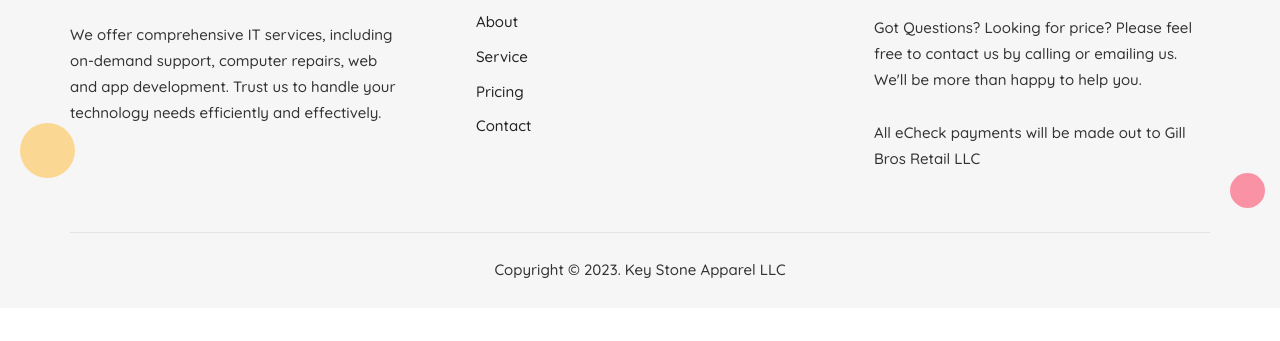
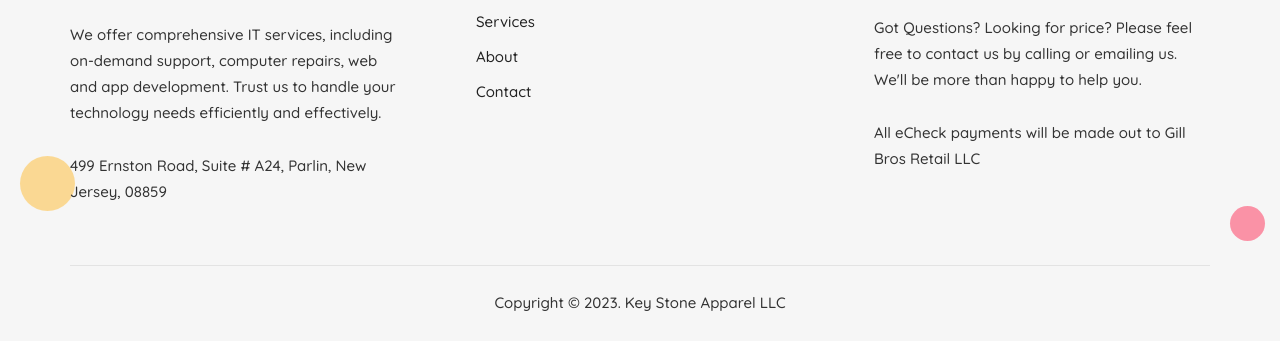
Before and after one commit to Leoneyy/ksap, a plain HTML site: page index.html in a window 1280 px wide. Shown: the part 3598-3939 px from the top of the page. Before the commit the page ends 3906 px from the top, so only its background shows below. Drawn offline with Linux system fonts and the light colour scheme.

Commit message:
Update index.html

```diff
--- a/index.html
+++ b/index.html
@@ -242,6 +242,9 @@
             <div class="col-lg-4 mt-4 mt-lg-0">
                 <h2 class="section-title">Team with All <strong>Experience </strong></h2>
                 <p>Our highly knowledgeable team possesses expertise across a wide range of applications and IT solutions, enabling us to provide comprehensive assistance and enhance your experience.</p>
+                               <br/> <a href="mailto:keystone01201@gmail.com" class="btn btn-primary has-icon">Email Us
+                                    <span class="icon"><svg width="32" height="32" viewBox="0 0 32 32" fill="none" xmlns="http://www.w3.org/2000/svg"><path d="M12.5522 6.66669L20.5522 14.6667C21.0329 15.1473 21.0699 15.9036 20.6632 16.4267L20.5522 16.5523L12.5522 24.5523L10.6666 22.6667L17.7228 15.6095L10.6666 8.55231L12.5522 6.66669Z" fill="currentColor"/></svg></span>
+                                </a>
             </div>
             <div class="col-lg-6">
                 <ul class="inCircle-tools d-block d-sm-flex align-items-center justify-content-center" id="inCircle-element">
@@ -369,17 +372,18 @@
             <div class="col-lg-4 col-md-6">
                 <div class="pr-0 pr-lg-4">
                     <img class="mb-25" src="images/logo.webp" alt="key stone apparel">
-                    <p>We offer comprehensive IT services, including on-demand support, computer repairs, web and app development. Trust us to handle your technology needs efficiently and effectively.</p>
+                    <p>We offer comprehensive IT services, including on-demand support, computer repairs, web and app development. Trust us to handle your technology needs efficiently and effectively.
+					<br><br>499 Ernston Road, Suite # A24, Parlin, New Jersey, 08859
+					</p>
                 </div>
             </div>
             <div class="col-lg-2 col-md col-sm-6">
                 <div class="pl-0 pl-md-3 mt-5 mt-md-0">
                     <h5 class="font-weight-600 mb-20">Quick Links</h5>
                     <ul class="list-unstyled footer-links">
-                        <li><a href="about.html">About</a></li>
-                        <li><a href="service.html">Service</a></li>
-                        <li><a href="pricing.html">Pricing</a></li>
-                        <li><a href="contact.html">Contact</a></li>
+                        <li><a href="#services">Services</a></li>
+                        <li><a href="#about">About</a></li>
+                        <li><a href="#contact">Contact</a></li>
                     </ul>
                 </div>
             </div>
```
